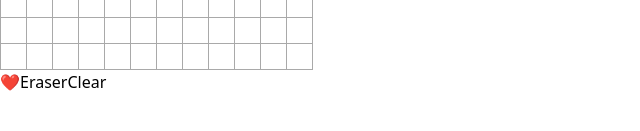
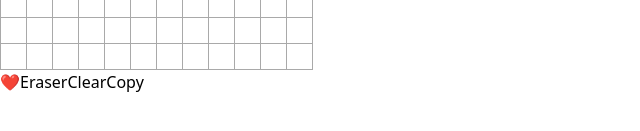
Before and after one commit to rmuratov/emojicanvas, a React (Vite) app: page / in a window 1280 px wide. Shown: the part 243-374 px from the top of the page, without its empty margins (0-640 px from the left). Built offline with nearby package versions, Linux system fonts and the light colour scheme.

Commit message:
copy button

```diff
--- a/src/App.tsx
+++ b/src/App.tsx
@@ -48,7 +48,25 @@ export function App() {
           Eraser
         </Tool>
         <Tool onClick={() => emojiCanvas?.clear()}>Clear</Tool>
+        <Tool
+          onClick={async () => {
+            const str = emojiCanvas?.getDrawingAsString()
+
+            if (str) {
+              await navigator.clipboard.writeText(str)
+            }
+          }}
+        >
+          Copy
+        </Tool>
       </Tools>
+
+      {/*<dialog open className="border rounded px-1">*/}
+      {/*  <p>Copied!</p>*/}
+      {/*  <form method="dialog">*/}
+      {/*    <button className="hover:bg-slate-100 border rounded px-1">OK</button>*/}
+      {/*  </form>*/}
+      {/*</dialog>*/}
     </div>
   )
 }
```
